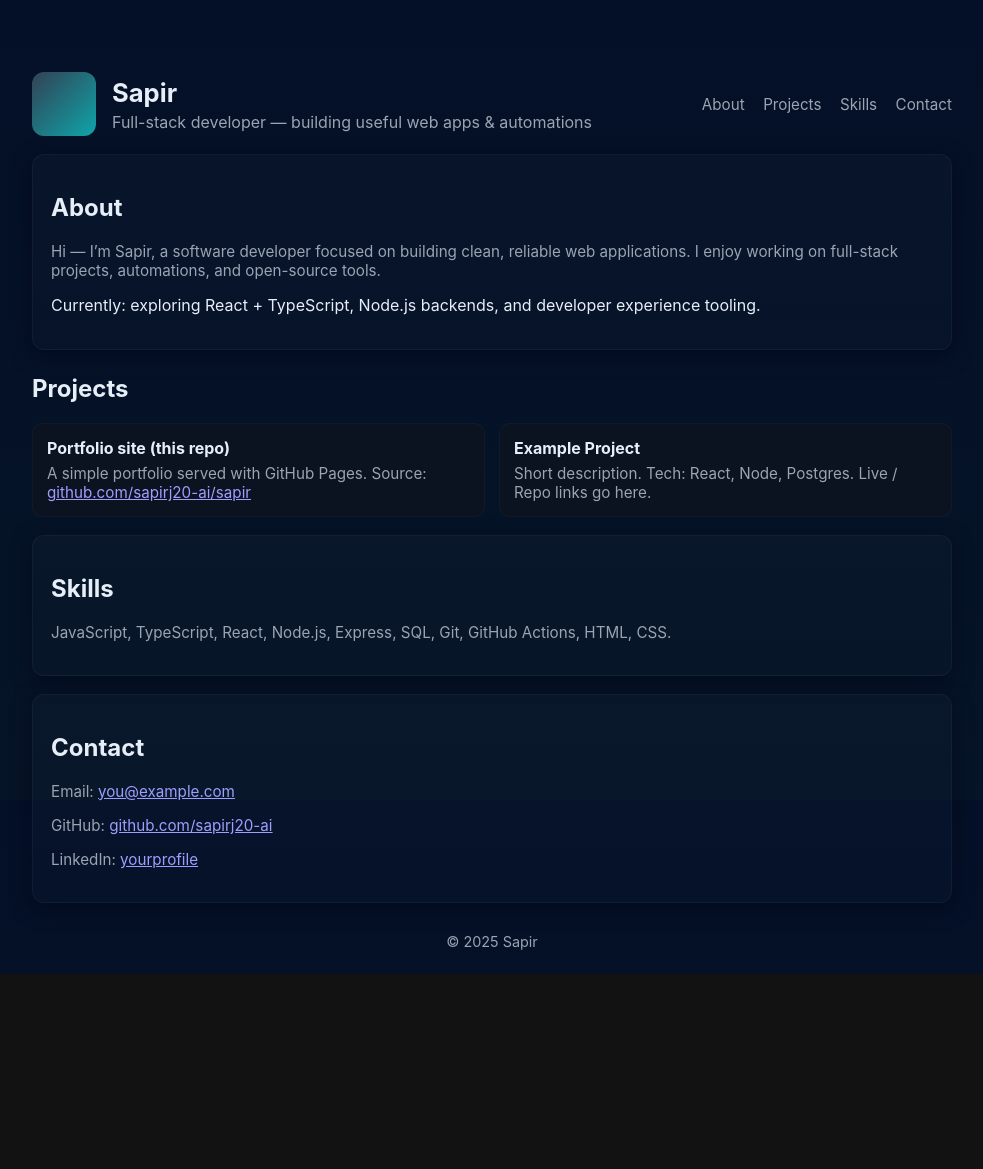
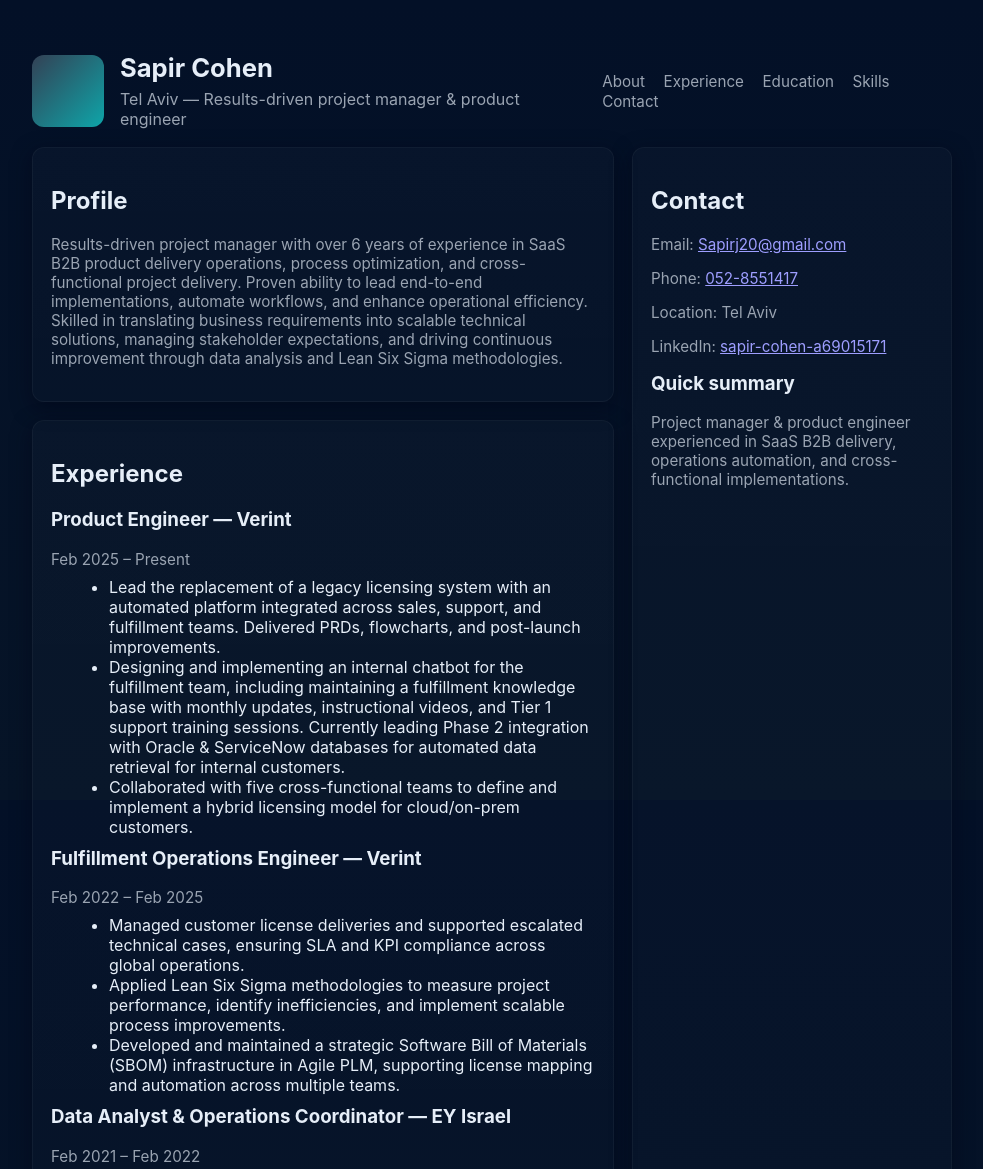
Before and after one commit to sapirj20-ai/sapir, a plain HTML site: page docs/index.html in a window 1280 px wide. Shown: the top 1169 px of the page, without its empty margins (148-1131 px from the left). Before the commit the page ends 974 px from the top, so only its background shows below. Drawn offline with Linux system fonts and the light colour scheme.

Commit message:
Revise portfolio details and improve layout
Updated personal information and profile details in the portfolio site. Adjusted layout and styling for better presentation.

```diff
--- a/docs/index.html
+++ b/docs/index.html
@@ -3,8 +3,8 @@
 <head>
   <meta charset="utf-8" />
   <meta name="viewport" content="width=device-width,initial-scale=1" />
-  <title>Sapir — Portfolio</title>
-  <meta name="description" content="Sapir — developer portfolio. Projects, skills and contact." />
+  <title>Sapir Cohen — Portfolio</title>
+  <meta name="description" content="Sapir Cohen — Project Manager & Product Engineer. Portfolio and CV." />
   <style>
     :root {
       --bg: #0f1720;
@@ -26,8 +26,8 @@
     }
     .container {
       max-width: 920px;
-      margin: 48px auto;
-      padding: 24px;
+      margin: 32px auto;
+      padding: 20px;
     }
     header {
       display:flex;
@@ -41,15 +41,15 @@
       align-items:center;
     }
     .avatar {
-      width:64px;
-      height:64px;
+      width:72px;
+      height:72px;
       border-radius:12px;
       background:linear-gradient(135deg,#334155,#0ea5a9);
       display:inline-block;
-      flex:0 0 64px;
+      flex:0 0 72px;
     }
     h1 { margin:0; font-size:1.6rem; }
-    p.lead { margin:4px 0 0; color:var(--muted); }
+    p.lead { margin:6px 0 0; color:var(--muted); }
     nav a {
       color:var(--muted);
       text-decoration:none;
@@ -64,7 +64,8 @@
       margin-top:18px;
       box-shadow: 0 6px 20px rgba(2,6,23,0.55);
     }
-    section { margin-top:24px; }
+    section { margin-top:18px; }
+    .columns { display:grid; grid-template-columns: 1fr 320px; gap:18px; }
     .projects { display:grid; grid-template-columns: repeat(auto-fit, minmax(240px, 1fr)); gap:14px; margin-top:12px; }
     .project {
       padding:14px;
@@ -73,14 +74,12 @@
       border:1px solid rgba(255,255,255,0.03);
     }
     .project h3 { margin:0 0 6px 0; font-size:1rem; }
-    .project p { margin:0; color:var(--muted); font-size:0.95rem; }
     .muted { color:var(--muted); font-size:0.95rem; }
     .links a { color: var(--accent); text-decoration:none; margin-right:12px; }
+    ul { margin:8px 0 0 18px; }
     footer { margin-top:30px; color:var(--muted); font-size:0.9rem; text-align:center; }
-    @media (max-width:560px){
-      header { flex-direction:column; align-items:flex-start; gap:12px; }
-      .brand { align-items:flex-start; }
-    }
+    @media (max-width:980px){ .columns{grid-template-columns:1fr;} }
+    @media (max-width:560px){ header { flex-direction:column; align-items:flex-start; gap:12px; } .brand { align-items:flex-start; } }
   </style>
 </head>
 <body>
@@ -89,55 +88,82 @@
       <div class="brand">
         <div class="avatar" aria-hidden="true"></div>
         <div>
-          <h1>Sapir</h1>
-          <p class="lead">Full-stack developer — building useful web apps & automations</p>
+          <h1>Sapir Cohen</h1>
+          <p class="lead">Tel Aviv — Results-driven project manager & product engineer</p>
         </div>
       </div>
       <nav aria-label="Main navigation">
         <a href="#about">About</a>
-        <a href="#projects">Projects</a>
+        <a href="#experience">Experience</a>
+        <a href="#education">Education</a>
         <a href="#skills">Skills</a>
         <a href="#contact">Contact</a>
       </nav>
     </header>
 
     <main>
-      <section id="about" class="card" aria-labelledby="about-heading">
-        <h2 id="about-heading">About</h2>
-        <p class="muted">Hi — I’m Sapir, a software developer focused on building clean, reliable web applications. I enjoy working on full-stack projects, automations, and open-source tools.</p>
-        <p style="margin-top:10px;">Currently: exploring React + TypeScript, Node.js backends, and developer experience tooling.</p>
-      </section>
+      <div class="columns">
+        <div>
+          <section id="about" class="card" aria-labelledby="about-heading">
+            <h2 id="about-heading">Profile</h2>
+            <p class="muted">Results-driven project manager with over 6 years of experience in SaaS B2B product delivery operations, process optimization, and cross-functional project delivery. Proven ability to lead end-to-end implementations, automate workflows, and enhance operational efficiency. Skilled in translating business requirements into scalable technical solutions, managing stakeholder expectations, and driving continuous improvement through data analysis and Lean Six Sigma methodologies.</p>
+          </section>
 
-      <section id="projects">
-        <h2>Projects</h2>
-        <div class="projects">
-          <article class="project">
-            <h3>Portfolio site (this repo)</h3>
-            <p class="muted">A simple portfolio served with GitHub Pages. Source: <a class="links" href="https://github.com/sapirj20-ai/sapir" target="_blank" rel="noopener">github.com/sapirj20-ai/sapir</a></p>
-          </article>
+          <section id="experience" class="card" aria-labelledby="experience-heading">
+            <h2 id="experience-heading">Experience</h2>
 
-          <article class="project">
-            <h3>Example Project</h3>
-            <p class="muted">Short description. Tech: React, Node, Postgres. Live / Repo links go here.</p>
-          </article>
+            <h3 style="margin-top:8px;">Product Engineer — Verint</h3>
+            <div class="muted">Feb 2025 – Present</div>
+            <ul>
+              <li>Lead the replacement of a legacy licensing system with an automated platform integrated across sales, support, and fulfillment teams. Delivered PRDs, flowcharts, and post-launch improvements.</li>
+              <li>Designing and implementing an internal chatbot for the fulfillment team, including maintaining a fulfillment knowledge base with monthly updates, instructional videos, and Tier 1 support training sessions. Currently leading Phase 2 integration with Oracle & ServiceNow databases for automated data retrieval for internal customers.</li>
+              <li>Collaborated with five cross-functional teams to define and implement a hybrid licensing model for cloud/on-prem customers.</li>
+            </ul>
+
+            <h3 style="margin-top:10px;">Fulfillment Operations Engineer — Verint</h3>
+            <div class="muted">Feb 2022 – Feb 2025</div>
+            <ul>
+              <li>Managed customer license deliveries and supported escalated technical cases, ensuring SLA and KPI compliance across global operations.</li>
+              <li>Applied Lean Six Sigma methodologies to measure project performance, identify inefficiencies, and implement scalable process improvements.</li>
+              <li>Developed and maintained a strategic Software Bill of Materials (SBOM) infrastructure in Agile PLM, supporting license mapping and automation across multiple teams.</li>
+            </ul>
+
+            <h3 style="margin-top:10px;">Data Analyst & Operations Coordinator — EY Israel</h3>
+            <div class="muted">Feb 2021 – Feb 2022</div>
+            <ul>
+              <li>Conducted data analysis for a unified logistics system across governmental hospitals.</li>
+              <li>Developed SAP ERP training materials and procedures for end users.</li>
+              <li>Delivered actionable insights from medical center data to support operational decisions.</li>
+            </ul>
+          </section>
+
+          <section id="education" class="card" aria-labelledby="education-heading">
+            <h2 id="education-heading">Education</h2>
+            <div class="muted">2016 – 2022</div>
+            <p class="muted">Industrial Engineering and Management, Afeka — Specialization in Information Systems</p>
+          </section>
+
+          <section id="skills" class="card" aria-labelledby="skills-heading">
+            <h2 id="skills-heading">Skills</h2>
+            <p class="muted">ERP (SAP, Oracle, Salesforce, PLM) • ServiceNow, Jira, Confluence • Fluent English • Technical Documentation & Training • Data Analysis (DOMO, OAC, SQL) • Automation & implementation processes • Lean Six Sigma</p>
+          </section>
         </div>
-      </section>
 
-      <section id="skills" class="card" aria-labelledby="skills-heading">
-        <h2 id="skills-heading">Skills</h2>
-        <p class="muted">JavaScript, TypeScript, React, Node.js, Express, SQL, Git, GitHub Actions, HTML, CSS.</p>
-      </section>
+        <aside class="card">
+          <h2>Contact</h2>
+          <p class="muted">Email: <a class="links" href="mailto:Sapirj20@gmail.com">Sapirj20@gmail.com</a></p>
+          <p class="muted">Phone: <a class="links" href="tel:+972528551417">052-8551417</a></p>
+          <p class="muted">Location: Tel Aviv</p>
+          <p class="muted">LinkedIn: <a class="links" href="https://www.linkedin.com/in/sapir-cohen-a69015171" target="_blank" rel="noopener">sapir-cohen-a69015171</a></p>
 
-      <section id="contact" class="card" aria-labelledby="contact-heading">
-        <h2 id="contact-heading">Contact</h2>
-        <p class="muted">Email: <a class="links" href="mailto:you@example.com">you@example.com</a></p>
-        <p class="muted">GitHub: <a class="links" href="https://github.com/sapirj20-ai" target="_blank" rel="noopener">github.com/sapirj20-ai</a></p>
-        <p class="muted">LinkedIn: <a class="links" href="https://linkedin.com/in/yourprofile" target="_blank" rel="noopener">yourprofile</a></p>
-      </section>
+          <h3 style="margin-top:12px;">Quick summary</h3>
+          <p class="muted">Project manager & product engineer experienced in SaaS B2B delivery, operations automation, and cross-functional implementations.</p>
+        </aside>
+      </div>
     </main>
 
     <footer>
-      <div>© 2025 Sapir</div>
+      <div>© 2025 Sapir Cohen</div>
     </footer>
   </div>
 </body>
```
